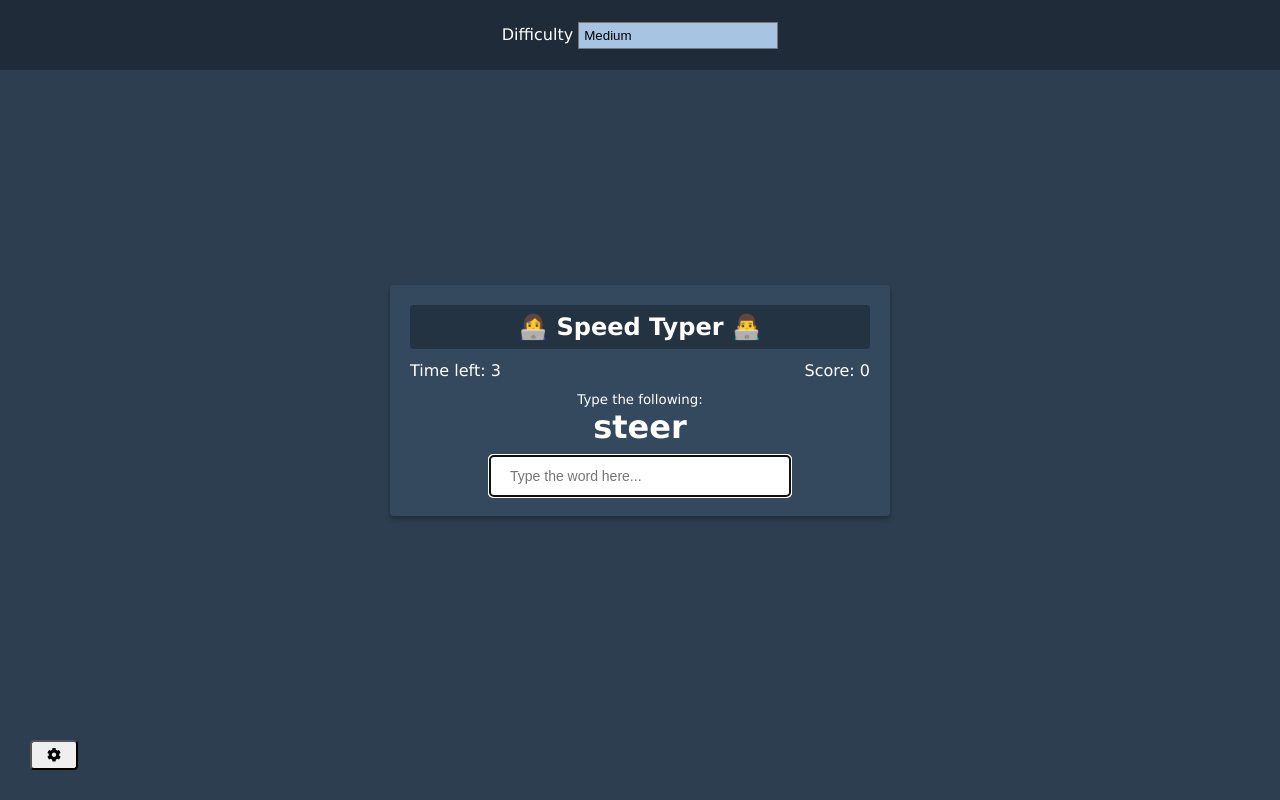
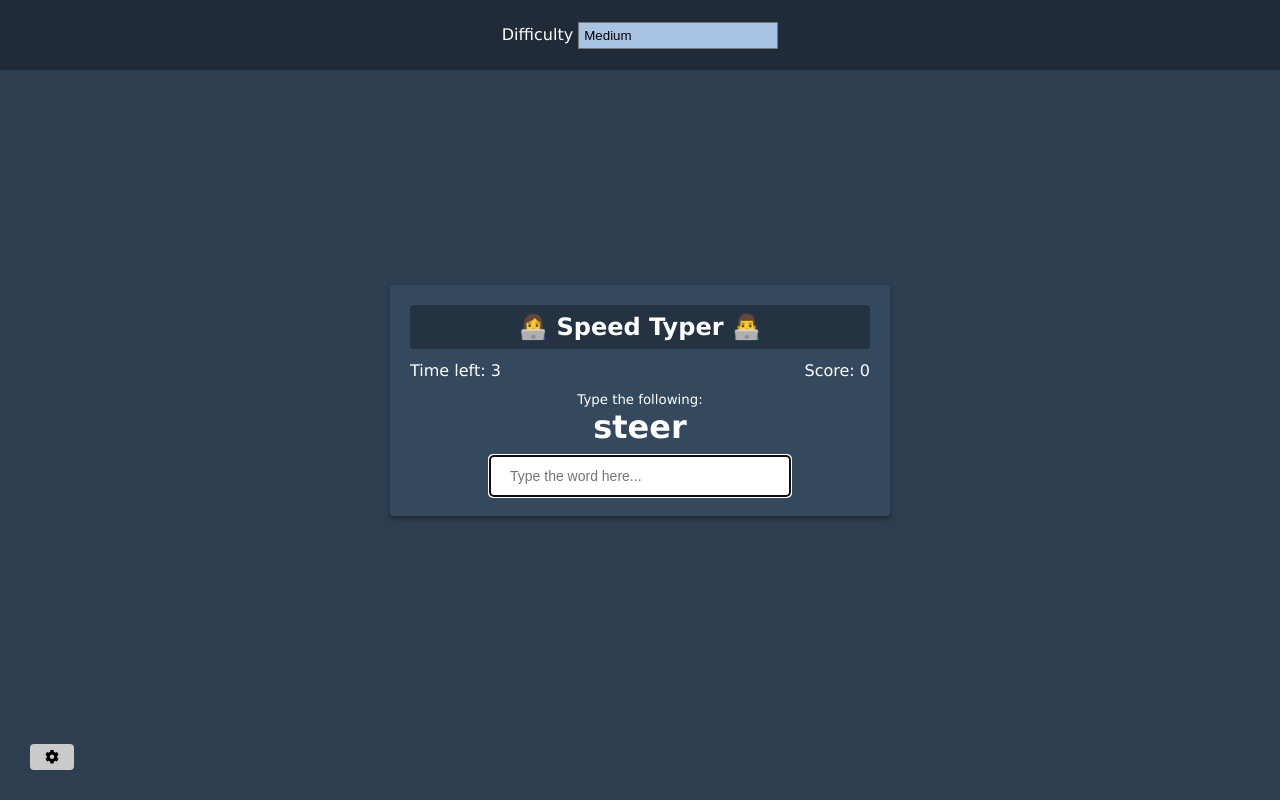
Before and after one commit to au-fahim/Typing_game, a plain HTML site: page index.html in a window 1280 px wide. In both pictures the pointer is over the button 54 px from the left and 755 px from the top of the page. Drawn offline with Linux system fonts and the light colour scheme.

Commit message:
some buttno style

```diff
--- a/style.css
+++ b/style.css
@@ -17,6 +17,11 @@ button {
   font-size: 14px;
   border-radius: 4px;
   padding: 5px 15px;
+  border: none;
+}
+
+button:hover {
+  background: #cacaca;
 }
 
 select {
```
